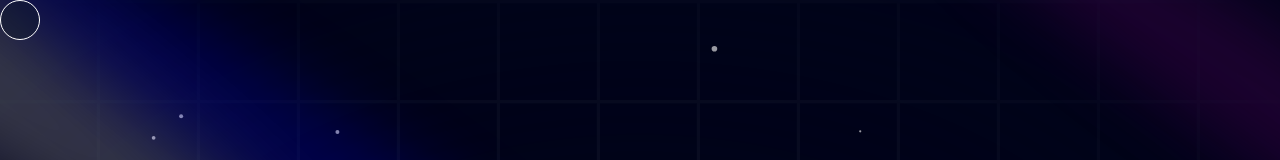
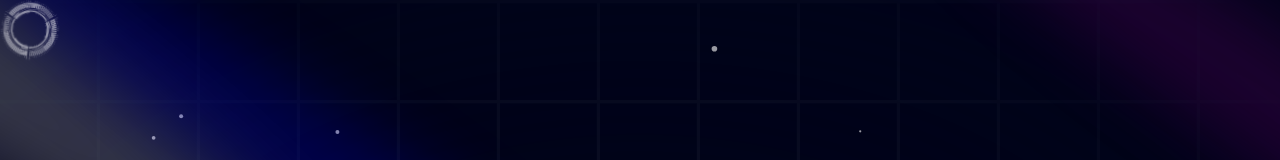
Before and after one commit to Laiba-Asif/LaibaAsifPortfolio, a Next.js app: page / in a window 1280 px wide. Shown: the top 160 px of the page. Built offline with nearby package versions, Linux system fonts and the light colour scheme.

Commit message:
cursor changes

```diff
--- a/components/Cursor.tsx
+++ b/components/Cursor.tsx
@@ -1,6 +1,7 @@
 "use client";
 import React, { useEffect, useState } from "react";
 import { motion } from "framer-motion";
+import Image from "next/image";
 
 const Cursor = () => {
     const [position, setPosition] = useState({ x: 0, y: 0 });
@@ -17,13 +18,14 @@ const Cursor = () => {
         };
     }, []);
 
-    console.log(position);
 
     return (
         <motion.div
-            className="w-[40px] h-[40px] rounded-full border-[1px] border-white fixed z-[9999] bg-black-200/40"
+            className=" fixed z-[9999] "
             animate={{ x: position.x, y: position.y }}
-        ></motion.div>
+        >
+            <Image src='/cursor/cursor.png' alt="Lock Top" width={60} height={60} className='animate-spin   ' style={{ animationDuration: '3s' }} />
+        </motion.div>
     );
 };
 
```
Also changed, not shown: public/cursor/cursor.png (added).
